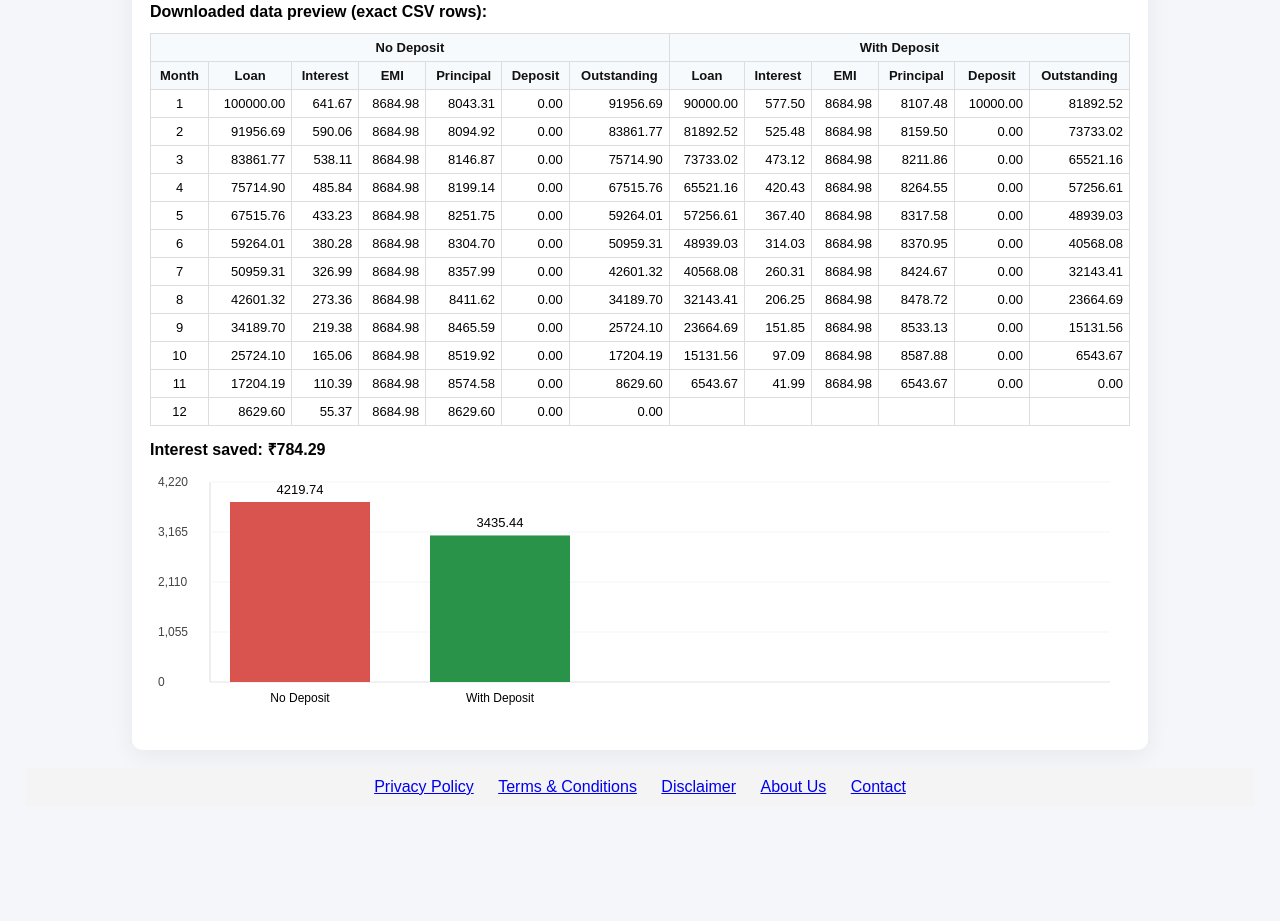
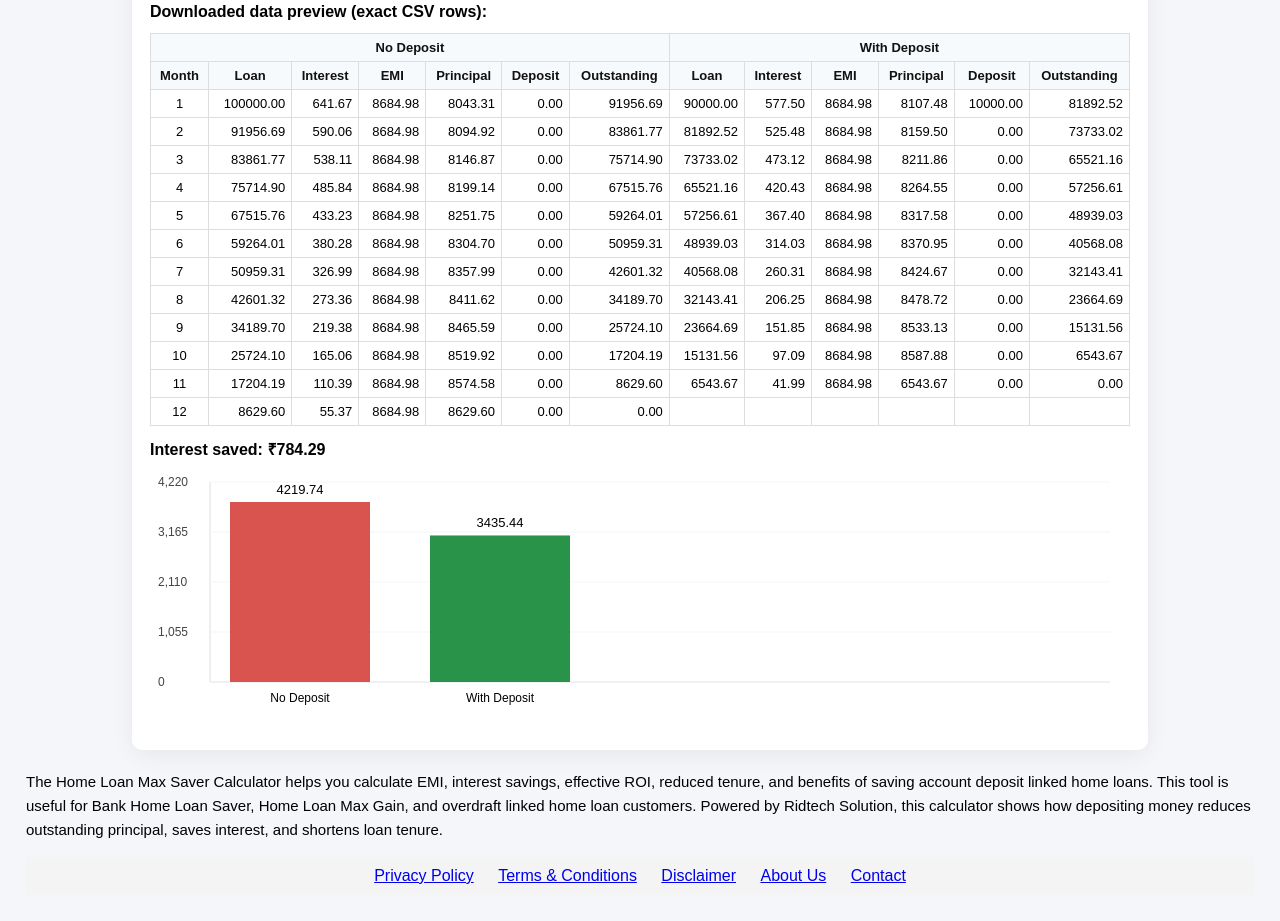
Before and after one commit to nikhilraut9966/homeloan, a plain HTML site: page index.html in a window 1280 px wide. Shown: the part 530-1451 px from the top of the page. Before the commit the page ends 1362 px from the top, so only its background shows below. Drawn offline with Linux system fonts and the light colour scheme.

Commit message:
Add description for Home Loan Max Saver Calculator
Added a paragraph explaining the Home Loan Max Saver Calculator and its benefits.

```diff
--- a/index.html
+++ b/index.html
@@ -381,6 +381,15 @@
 })();
 </script>
 </body>
+  <p style="font-size:15px; margin-top:20px; line-height:1.6;">
+  The Home Loan Max Saver Calculator helps you calculate EMI, interest savings,
+  effective ROI, reduced tenure, and benefits of saving account deposit linked
+  home loans. This tool is useful for Bank Home Loan Saver, Home Loan
+  Max Gain, and overdraft linked home loan customers. Powered by Ridtech Solution,
+  this calculator shows how depositing money reduces outstanding principal, saves
+  interest, and shortens loan tenure.
+</p>
+</body>
   <nav style="padding:10px; background:#f4f4f4; text-align:center;">
   <a href="privacy-policy.html" style="margin:0 10px;">Privacy Policy</a>
   <a href="terms.html" style="margin:0 10px;">Terms & Conditions</a>
```
